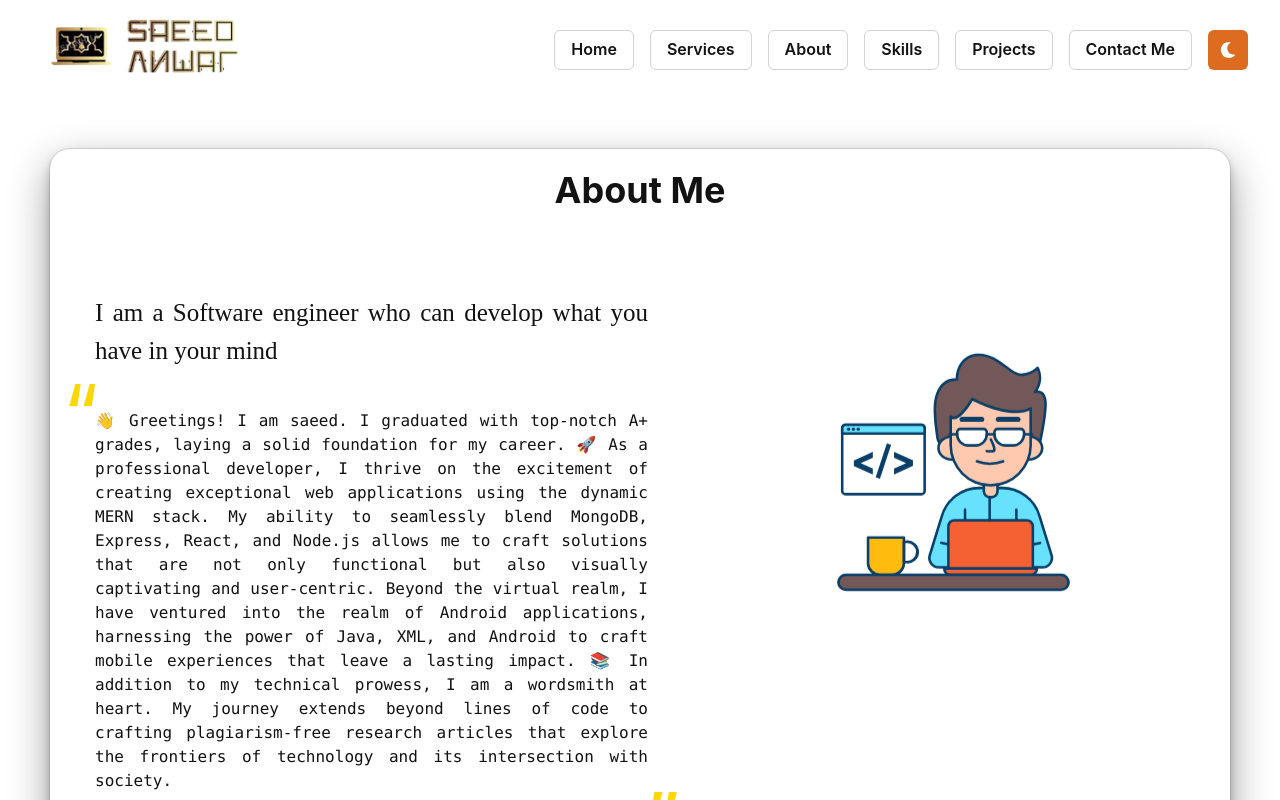
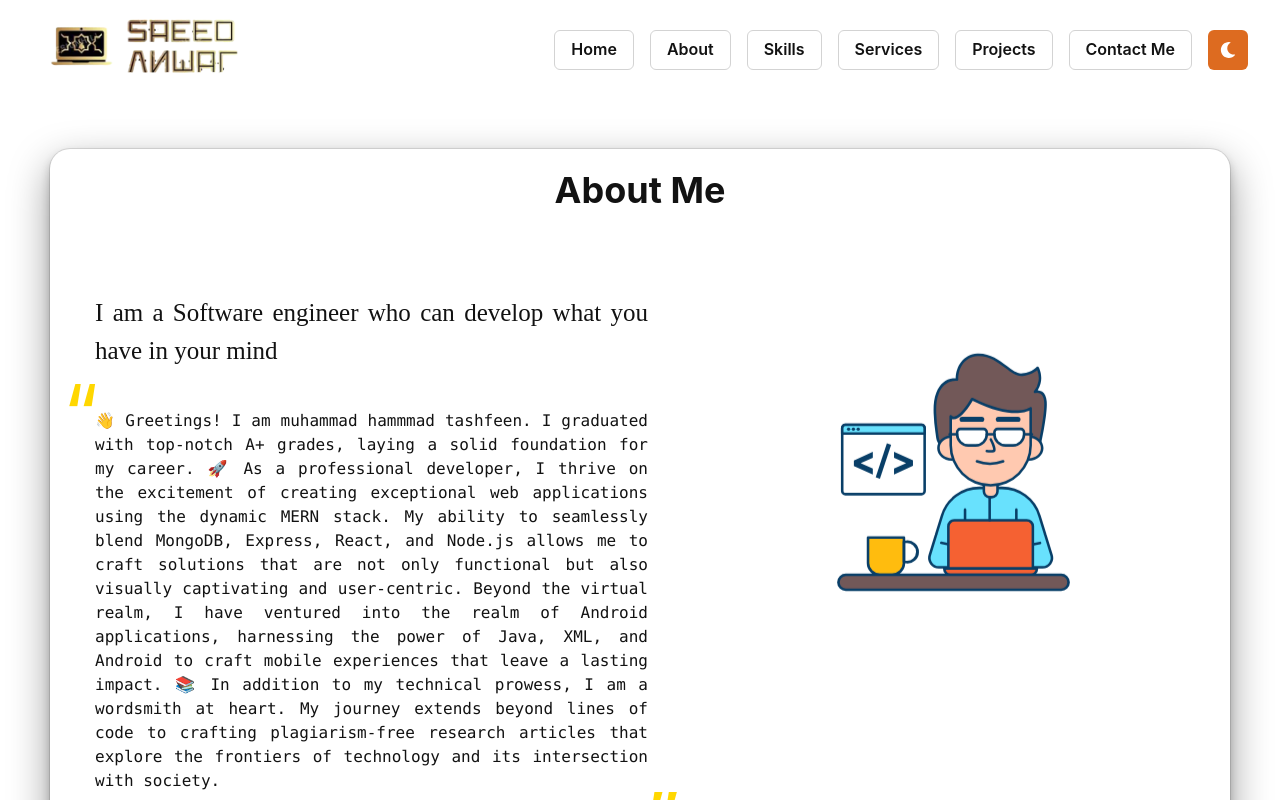
Before and after one commit to Tashfeen92/Portfolio, a React (Vite) app: page /about in a window 1280 px wide. Shown: the top 800 px of the page. Built offline with nearby package versions, Linux system fonts and the light colour scheme.

Commit message:
Left: Assets Skills About Projects, Done: Services Navbar Footer Chart Colomodeswitcher SkillChart Contact Home

```diff
--- a/src/Components/Navbar.tsx
+++ b/src/Components/Navbar.tsx
@@ -66,11 +66,6 @@ const Navbar = () => {
               Home
             </Button>
           </Link>
-          <Link to="/services">
-            <Button variant="outline" _hover={{ color: "gold" }}>
-              Services
-            </Button>
-          </Link>
           <Link to="/about">
             <Button variant="outline" _hover={{ color: "gold" }}>
               About
@@ -79,6 +74,11 @@ const Navbar = () => {
           <Link to="/skills">
             <Button variant="outline" _hover={{ color: "gold" }}>
               Skills
+            </Button>
+          </Link>
+          <Link to="/services">
+            <Button variant="outline" _hover={{ color: "gold" }}>
+              Services
             </Button>
           </Link>
           <Link to="/projects">
--- a/src/assets/txts.tsx
+++ b/src/assets/txts.tsx
@@ -14,7 +14,7 @@ export const research:string='Skilled in researching emerging web technologies a
 
 export const presentation:string='Delivering impactful presentations that effectively communicate complex technical concepts, I combine compelling visuals with clear content for maximum audience engagement.'
 
-export const aboutme:string=`👋 Greetings! I am saeed. I graduated with top-notch A+ grades, laying a solid foundation for my career.
+export const aboutme:string=`👋 Greetings! I am muhammad hammmad tashfeen. I graduated with top-notch A+ grades, laying a solid foundation for my career.
 
 🚀 As a professional developer, I thrive on the excitement of creating exceptional web applications using the dynamic MERN stack. My ability to seamlessly blend MongoDB, Express, React, and Node.js allows me to craft solutions that are not only functional but also visually captivating and user-centric. Beyond the virtual realm, I have ventured into the realm of Android applications, harnessing the power of Java, XML, and Android to craft mobile experiences that leave a lasting impact.
 
```
